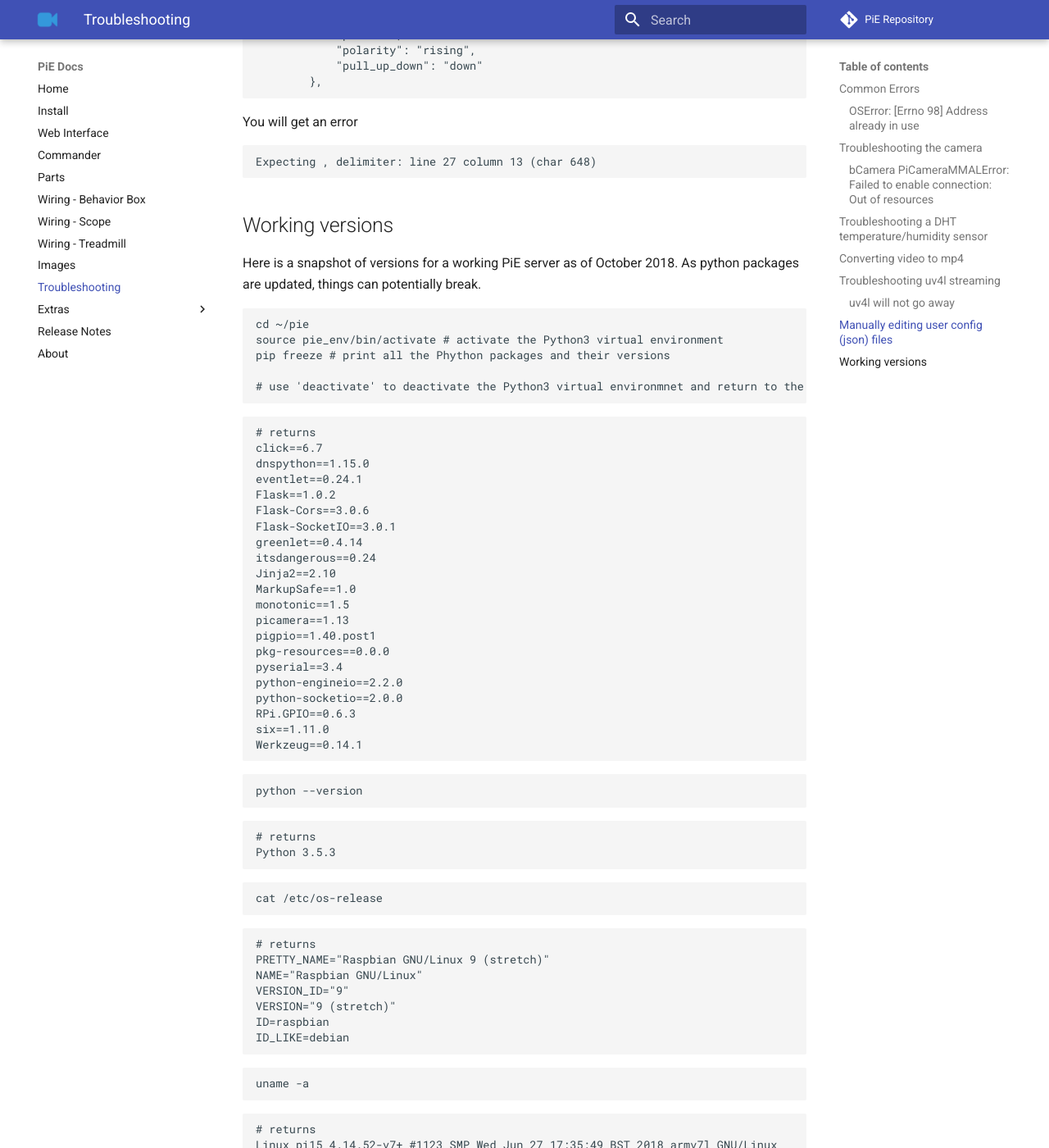
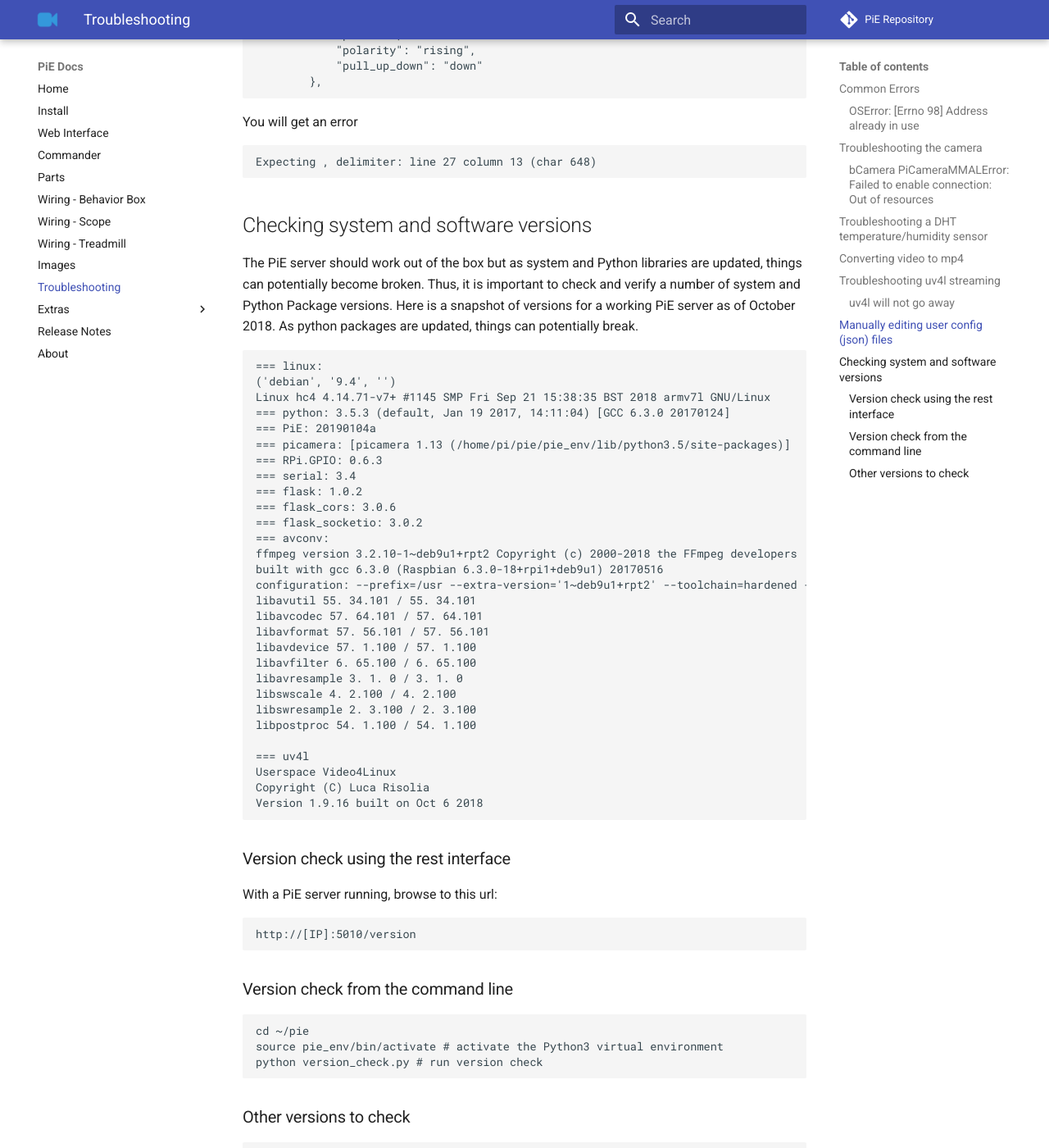
Before and after one commit to cudmore/pie-doc, an MkDocs documentation site: the page built from docs/troubleshooting.md, in a window 1280 px wide and 1400 px high, scrolled down 2861 px. Shown: the whole window at 82% size. Built offline with MkDocs 1.6.1 and Material for MkDocs 9.7.7, drawn with Linux system fonts in a browser that asks for light colours; comment, search, counter and statistics services are not loaded.

Commit message:
home versions

````diff
--- a/docs/troubleshooting.md
+++ b/docs/troubleshooting.md
@@ -120,50 +120,57 @@ Expecting , delimiter: line 27 column 13 (char 648)
 ```
 
 
-## Working versions
+## Checking system and software versions
 
-Here is a snapshot of versions for a working PiE server as of October 2018. As python packages are updated, things can potentially break.
+The PiE server should work out of the box but as system and Python libraries are updated, things can potentially become broken. Thus, it is important to check and verify a number of system and Python Package versions. Here is a snapshot of versions for a working PiE server as of October 2018. As python packages are updated, things can potentially break.
+
+```
+=== linux:
+('debian', '9.4', '')
+Linux hc4 4.14.71-v7+ #1145 SMP Fri Sep 21 15:38:35 BST 2018 armv7l GNU/Linux
+=== python: 3.5.3 (default, Jan 19 2017, 14:11:04) [GCC 6.3.0 20170124]
+=== PiE: 20190104a
+=== picamera: [picamera 1.13 (/home/pi/pie/pie_env/lib/python3.5/site-packages)]
+=== RPi.GPIO: 0.6.3
+=== serial: 3.4
+=== flask: 1.0.2
+=== flask_cors: 3.0.6
+=== flask_socketio: 3.0.2
+=== avconv:
+ffmpeg version 3.2.10-1~deb9u1+rpt2 Copyright (c) 2000-2018 the FFmpeg developers
+built with gcc 6.3.0 (Raspbian 6.3.0-18+rpi1+deb9u1) 20170516
+configuration: --prefix=/usr --extra-version='1~deb9u1+rpt2' --toolchain=hardened --libdir=/usr/lib/arm-linux-gnueabihf --incdir=/usr/include/arm-linux-gnueabihf --enable-gpl --disable-stripping --enable-avresample --enable-avisynth --enable-gnutls --enable-ladspa --enable-libass --enable-libbluray --enable-libbs2b --enable-libcaca --enable-libcdio --enable-libebur128 --enable-libflite --enable-libfontconfig --enable-libfreetype --enable-libfribidi --enable-libgme --enable-libgsm --enable-libmp3lame --enable-libopenjpeg --enable-libopenmpt --enable-libopus --enable-libpulse --enable-librubberband --enable-libshine --enable-libsnappy --enable-libsoxr --enable-libspeex --enable-libssh --enable-libtheora --enable-libtwolame --enable-libvorbis --enable-libvpx --enable-libwavpack --enable-libwebp --enable-libx265 --enable-libxvid --enable-libzmq --enable-libzvbi --enable-omx-rpi --enable-mmal --enable-openal --enable-opengl --enable-sdl2 --enable-libdc1394 --enable-libiec61883 --arch=armhf --enable-chromaprint --enable-frei0r --enable-libopencv --enable-libx264 --enable-shared
+libavutil 55. 34.101 / 55. 34.101
+libavcodec 57. 64.101 / 57. 64.101
+libavformat 57. 56.101 / 57. 56.101
+libavdevice 57. 1.100 / 57. 1.100
+libavfilter 6. 65.100 / 6. 65.100
+libavresample 3. 1. 0 / 3. 1. 0
+libswscale 4. 2.100 / 4. 2.100
+libswresample 2. 3.100 / 2. 3.100
+libpostproc 54. 1.100 / 54. 1.100
+
+=== uv4l
+Userspace Video4Linux
+Copyright (C) Luca Risolia
+Version 1.9.16 built on Oct 6 2018
+```
+
+### Version check using the rest interface
+
+With a PiE server running, browse to this url:
+
+	http://[IP]:5010/version
+
+### Version check from the command line
 
 ```
 cd ~/pie
 source pie_env/bin/activate # activate the Python3 virtual environment
-pip freeze # print all the Phython packages and their versions
-
-# use 'deactivate' to deactivate the Python3 virtual environmnet and return to the normal command prompt
+python version_check.py # run version check
 ```
 
-```
-# returns
-click==6.7
-dnspython==1.15.0
-eventlet==0.24.1
-Flask==1.0.2
-Flask-Cors==3.0.6
-Flask-SocketIO==3.0.1
-greenlet==0.4.14
-itsdangerous==0.24
-Jinja2==2.10
-MarkupSafe==1.0
-monotonic==1.5
-picamera==1.13
-pigpio==1.40.post1
-pkg-resources==0.0.0
-pyserial==3.4
-python-engineio==2.2.0
-python-socketio==2.0.0
-RPi.GPIO==0.6.3
-six==1.11.0
-Werkzeug==0.14.1
-```
-
-```
-python --version
-```
-
-```
-# returns
-Python 3.5.3
-```
+### Other versions to check
 
 ```
 cat /etc/os-release
````
Also changed, not shown: site/commander/index.html, site/search/search_index.json.
